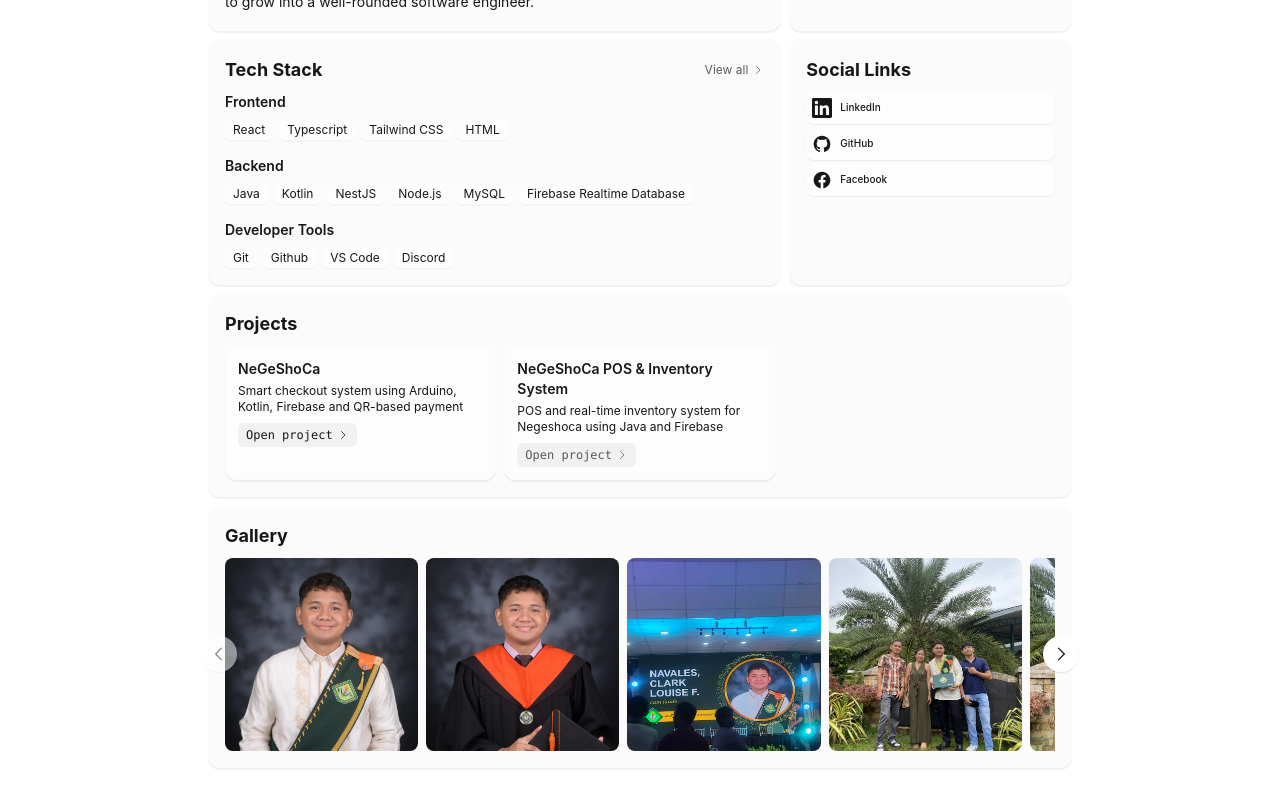
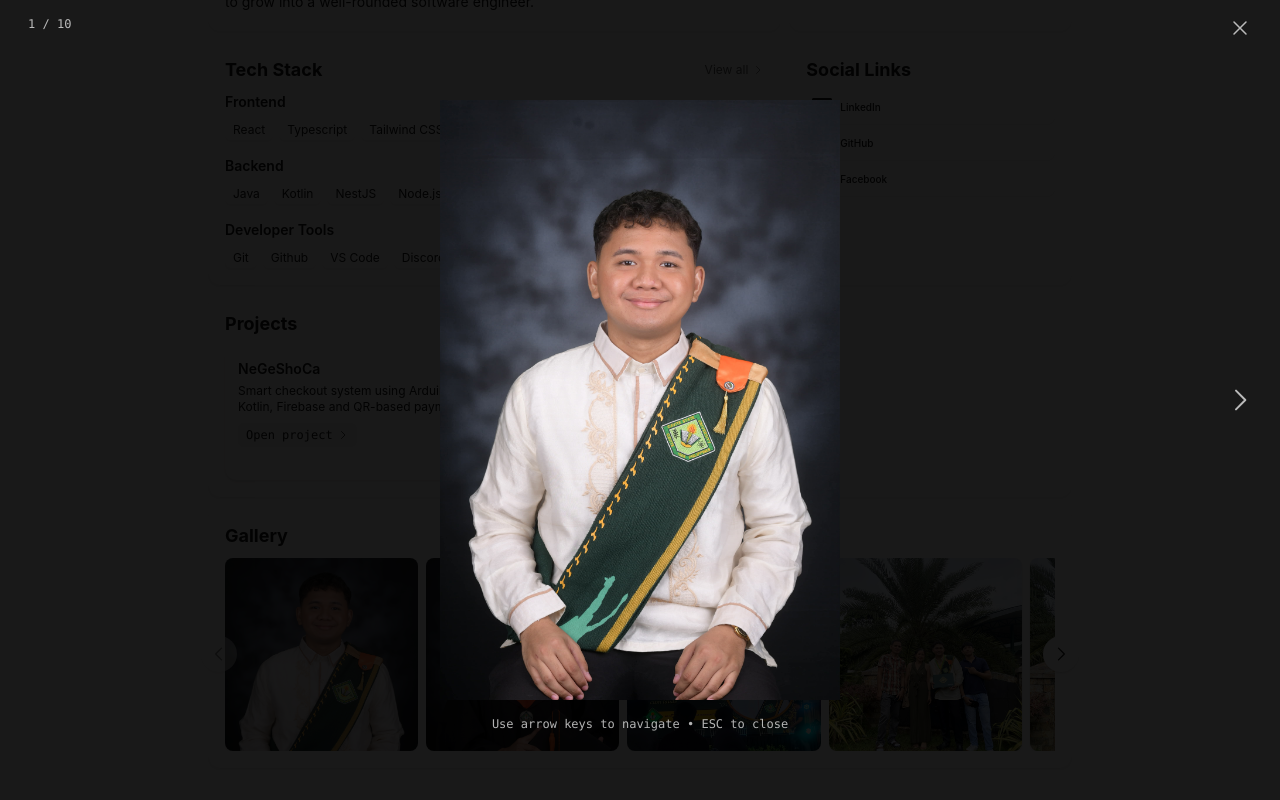
Before and after one commit to cln-clark/my-portfolio, a Next.js app: page / in a window 1280 px wide. Both pictures are taken after a click on the element 321 px from the left and 1223 px from the top of the page. Shown: the part 569-1369 px from the top of the page. Built offline with nearby package versions, Linux system fonts and the light colour scheme.

Commit message:
Add image lightbox with navigation and UI enhancements

```diff
--- a/app/page.tsx
+++ b/app/page.tsx
@@ -50,7 +50,28 @@ export default function Home() {
     localStorage.setItem('theme', newDark ? 'dark' : 'light')
   }
 
+  const [lightboxIndex, setLightboxIndex] = useState<number | null>(null)
+
+  useEffect(() => {
+      const handleKeyDown = (e: KeyboardEvent) => {
+        if(lightboxIndex !== null) return
+        if(e.key === 'ArrowLeft') {
+          setLightboxIndex(prev => Math.max(prev! - 1, 0))
+        }
+        if(e.key === 'ArrowRight') {
+          setLightboxIndex(prev => Math.min(prev! + 1, images.length - 1))
+        }
+        if(e.key === 'Escape') {
+          setLightboxIndex(null)
+          document.body.style.overflow = ''
+        }
+      }
+      window.addEventListener('keydown', handleKeyDown)
+      return () => window.removeEventListener('keydown', handleKeyDown)
+  }), [lightboxIndex]
+
   return (
+    <>
       <div className="w-full max-w-4xl mx-auto px-4 py-8 text-left group animate-fade-in" /* Main div */>
 
         <section className="mb-8 relative" /* Upper Section */>
@@ -117,9 +138,12 @@ export default function Home() {
                   <div className="mt-1.5 md:mt-5 ">
 
                     <button className="hidden md:inline-flex h-7 md:h-8 items-center rounded-lg shadow-[0_1px_2px_rgba(0,0,0,0.03),0_1px_1px_rgba(0,0,0,0.04)]
-                  bg-accent text-background text-2.5 md:px-4 text-[8px] md:text-xs font-medium transition-all duration-200 hover:-translate-y-0.5
+                    bg-[var(--foreground)] text-[var(--background)] text-2.5 md:px-4 text-[8px] md:text-xs font-medium transition-all duration-200 hover:-translate-y-0.5
                     hover:shadow-[0_3px_10px_rgba(0,0,0,0.2)] gap-1 md:gap-1.5 whitespace-nowrap min-h-0">
-                  <img src="email.svg"  width="17" height="17"  alt="email icon" />
+                      <svg className="w-4 h-4" fill="none" stroke="currentColor" viewBox="0 0 24 24">
+                        <rect x="3" y="5" width="18" height="14" rx="3" strokeWidth="1.5"/>
+                        <path strokeLinecap="round" strokeLinejoin="round" strokeWidth="1.5" d="M3 7l9 6 9-6"/>
+                      </svg>
                       <span>Get In Touch</span>
                     </button>
                   </div>
@@ -353,7 +377,11 @@ export default function Home() {
                 <div className="flex gap-2 transition-transform duration-500 ease-in-out"
                 style={{ transform: `translateX(-${currentImageIndex * 25}%)` }}>
                     {images.map((src, index) => (
-                    <div key={index} className="relative flex-shrink-0 aspect-square overflow-hidden rounded-lg bg-foreground/5
+                      <div key={index}
+                      onClick={() => {
+                        setLightboxIndex(index)
+                        document.body.style.overflow = 'hidden' }}
+                      className="relative flex-shrink-0 aspect-square overflow-hidden rounded-lg bg-foreground/5
                       shadow-[0_1px_2px_rgba(0,0,0,0.03),0_1px_1px_rgba(0,0,0,0.04)] hover:shadow-[0_3px_10px_rgba(0,0,0,0.06)]
                       transition-all duration-200 hover:-translate-y-0.5 group/image cursor-pointer"
                       style={{ width: 'calc(24% - 0.375rem)'}}>
@@ -374,18 +402,18 @@ export default function Home() {
                       disabled = {currentImageIndex === 0}
                       className={`absolute left-0 top-1/2 -translate-y-1/2 -translate-x-2 sm:-translate-x-4 md:-translate-x-6 z-10
                       p-2 rounded-full bg-[var(--background)] shadow-[0_1px_2px_rgba(0,0,0,0.05),0_1px_1px_rgba(0,0,0,0.06)]
-                    hover:shadow-[0_3px_10px_rgba(0,0,0,0.08)] transition-all duration-200 hover:scale-100 opacity-50
+                      hover:shadow-[0_3px_10px_rgba(0,0,0,0.08)] transition-all duration-200 hover:scale-110 opacity-50
                       ${currentImageIndex === 0 ? 'cursor-not-allowed' : 'cursor-pointer opacity-100'}` } aria-label="Previous Image" /* previous button*/>
                         <svg className="w-5 h-5" fill="none" stroke="currentColor" viewBox="0 0 24 24">
                           <path strokeLinecap="round" strokeLinejoin="round" strokeWidth="1.5" d="M 15 19 l-7 -7 7 -7"></path>
                         </svg>
               </button>
-            <button onClick = {() => setCurrentImageIndex(prev => Math.min(prev + 1, images.length - 4.4))}
-                    disabled={currentImageIndex === images.length - 4.4}
+              <button onClick = {() => setCurrentImageIndex(prev => Math.min(prev + 1, images.length - 4.33))}
+                      disabled={currentImageIndex === images.length - 4.33}
                       className={`absolute right-0 top-1/2 -translate-y-1/2 translate-x-2 sm:translate-x-4 md:translate-x-6 z-10
                       p-2 rounded-full bg-[var(--background)] shadow-[0_1px_2px_rgba(0,0,0,0.05),0_1px_1px_rgba(0,0,0,0.06)]
                       hover:shadow-[0_3px_10px_rgba(0,0,0,0.08)]  transition-all duration-200 hover:scale-110
-                    ${currentImageIndex === images.length - 4.4 ? 'cursor-not-allowed  opacity-50'  : 'cursor-pointer'}`}
+                      ${currentImageIndex === images.length - 4.33 ? 'cursor-not-allowed  opacity-50'  : 'cursor-pointer'}`}
                       aria-label="Next image" /* next button*/>
                         <svg className="w-5 h-5" fill="none" stroke="currentColor" viewBox="0 0 24 24">
                           <path strokeLinecap="round" strokeLinejoin="round" strokeWidth="1.5" d="M9 5l7 7-7 7"></path>
@@ -394,9 +422,83 @@ export default function Home() {
             </div>
           </div>
 
-
         </section>
 
       </div>
+
+      {lightboxIndex !== null && (
+          <div className="fixed inset-0 z-50 bg-black/90 overflow-hidden"
+            onClick={() => {setLightboxIndex(null)
+              document.body.style.overflow = ''
+            }}>
+
+            {/* previous button - outside image container */}
+            <button
+              onClick={(e) => {
+                e.stopPropagation()
+                setLightboxIndex(prev => Math.max(prev! - 1, 0))
+              }}
+              disabled={lightboxIndex === 0}
+              className={`absolute left-4 top-1/2 -translate-y-1/2 z-10 p-2 text-white/70 hover:text-white hover:scale-110 transition-colors
+                ${lightboxIndex === 0 ? 'opacity-30 cursor-not-allowed hidden' : 'opacity-100 cursor-pointer visible'}`}
+              aria-label="Previous image">
+              <svg className="w-8 h-8" fill="none" stroke="currentColor" viewBox="0 0 24 24">
+                <path strokeLinecap="round" strokeLinejoin="round" strokeWidth="1.5" d="M15 19l-7-7 7-7"/>
+              </svg>
+            </button>
+
+            {/* counter */}
+            <div className="absolute top-4 left-7 z-10 text-white/70 text-xs font-mono">
+              {lightboxIndex + 1} / {images.length}
+            </div>
+
+            {/* exit button */}
+            <button
+              onClick={() => {setLightboxIndex(null)
+              document.body.style.overflow = '' }}
+              className="absolute top-4 right-7 z-10 text-white/70 hover:text-white hover:scale-110 transition-colors"
+              aria-label="Close">
+                <svg className="w-6 h-6" fill="none" stroke="currentColor" viewBox="0 0 24 24">
+                  <path strokeLinecap="round" strokeLinejoin="round" strokeWidth="1.5" d="M6 18L18 6M6 6l12 12"/>
+                </svg>
+            </button>
+
+            {/* image container */}
+            <div className="absolute inset-0 flex items-center justify-center">
+
+                <div className="relative w-[80vw] h-[80vw] md:w-[600px] md:h-[600px]"
+                      onClick={e => e.stopPropagation()}>
+
+                  <Image
+                    src={images[lightboxIndex]}
+                    alt={`Gallery Image ${lightboxIndex + 1}`}
+                    fill
+                    className="object-contain"
+                    sizes="(max-width: 768px) 90vw, 500px"
+                  />
+
+                  <div className="absolute -bottom-8 left-1/2 -translate-x-1/2 text-white/70 text-xs font-mono">
+                    Use arrow keys to navigate • ESC to close
+                  </div>
+                </div>
+
+            </div>
+
+            {/* next button - outside image container */}
+            <button
+              onClick={(e) => {e.stopPropagation()
+              setLightboxIndex(prev => Math.min(prev! + 1, images.length - 1))}}
+              disabled={lightboxIndex === images.length - 1}
+              className={`absolute right-4 top-1/2 -translate-y-1/2 z-10 p-2 text-white/70 hover:text-white hover:scale-110 transition-colors
+              ${lightboxIndex === images.length - 1 ? 'opacity-30 cursor-not-allowed hidden' : 'opacity-100 cursor-pointer visible'}`}
+              aria-label="Next image">
+              <svg className="w-8 h-8" fill="none" stroke="currentColor" viewBox="0 0 24 24">
+                <path strokeLinecap="round" strokeLinejoin="round" strokeWidth="1.5" d="M9 5l7 7-7 7"/>
+              </svg>
+            </button>
+
+          </div>
+        )}
+    </>
   );
 }
```
Lines whose indentation alone changed are shown as unchanged.
